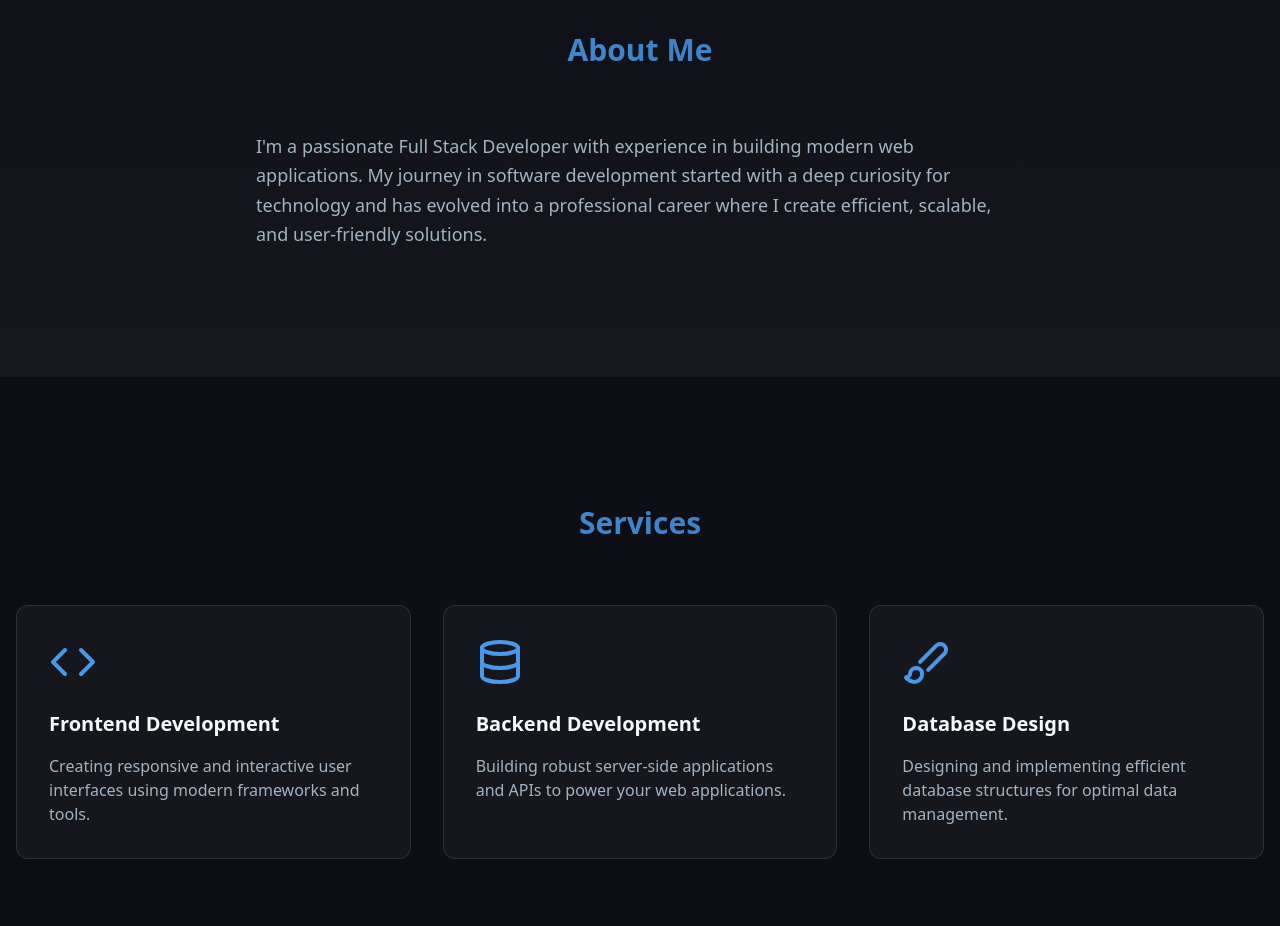
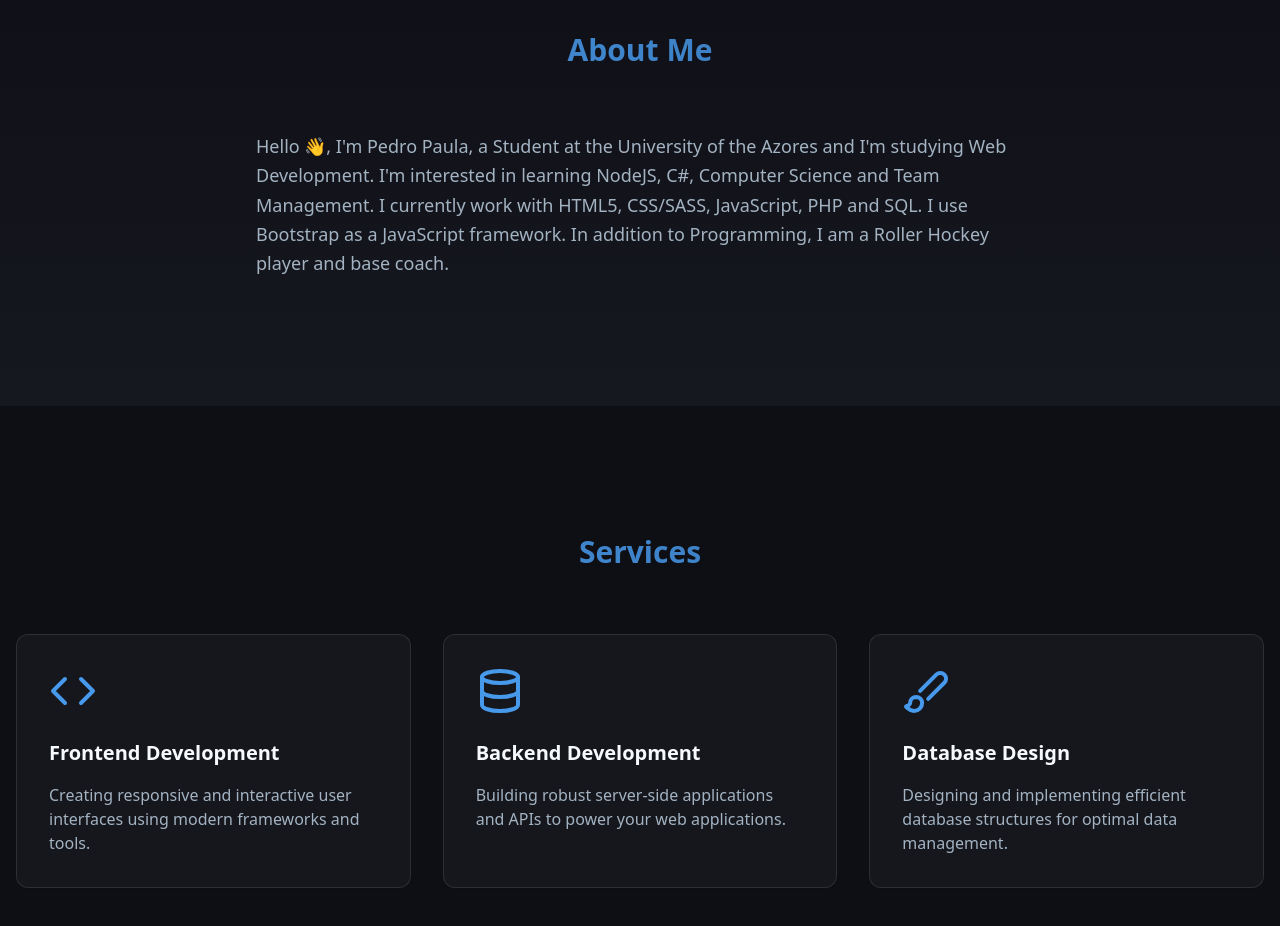
Before and after one commit to PedroRicoPaula/pedros-portfolio, a React (Vite) app: page / in a window 1280 px wide. Shown: the part 880-1806 px from the top of the page. Built offline with nearby package versions, Linux system fonts and the light colour scheme.

Commit message:
change about section (#1)

```diff
--- a/src/pages/Index.tsx
+++ b/src/pages/Index.tsx
@@ -42,10 +42,11 @@ const Index = () => {
           <h2 className="text-3xl font-bold mb-16 text-center bg-gradient-to-r from-primary to-primary/70 bg-clip-text text-transparent">About Me</h2>
           <div className="max-w-3xl mx-auto">
             <p className="text-lg text-muted-foreground leading-relaxed">
-              I'm a passionate Full Stack Developer with experience in building modern web applications.
-              My journey in software development started with a deep curiosity for technology and has
-              evolved into a professional career where I create efficient, scalable, and user-friendly
-              solutions.
+            Hello 👋, I'm Pedro Paula, a Student at the University of the Azores and I'm studying Web Development.
+            I'm interested in learning NodeJS, C#, Computer Science and Team Management.
+            I currently work with HTML5, CSS/SASS, JavaScript, PHP and SQL.
+            I use Bootstrap as a JavaScript framework. In addition to Programming,
+            I am a Roller Hockey player and base coach.
             </p>
           </div>
         </div>
```
